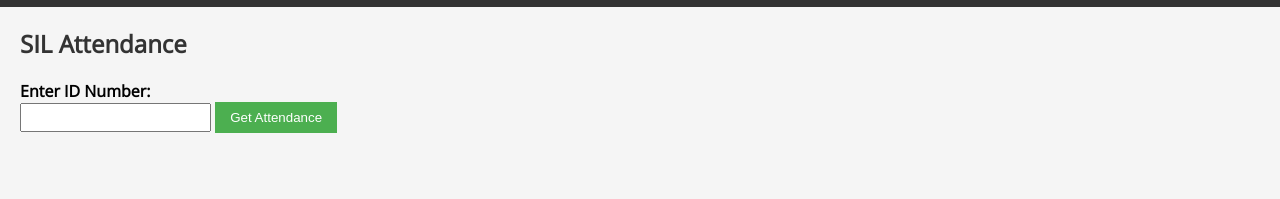
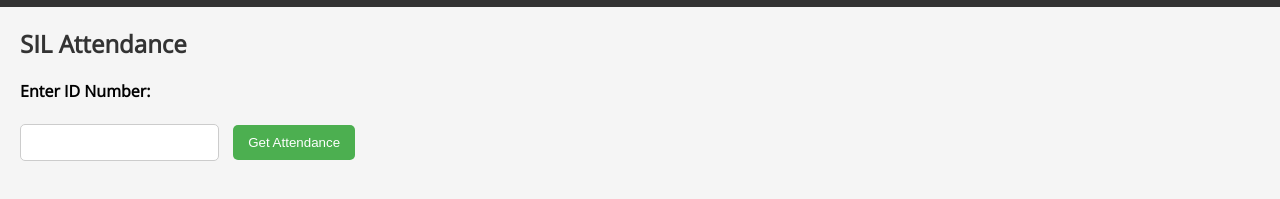
Before and after one commit to Babaafrid/SIL, a plain HTML site: page index.html in a window 1280 px wide. Shown: the part 75-274 px from the top of the page. Drawn offline with nearby package versions, Linux system fonts and the light colour scheme.

Commit message:
Second Commit

```diff
--- a/styles.css
+++ b/styles.css
@@ -60,15 +60,19 @@ label {
 }
 
 input {
-    padding: 5px;
+    padding: 10px;
+    border: 1px solid #ccc;
+    border-radius: 5px;
+    margin-right: 10px;
     margin-bottom: 10px;
 }
 
 button {
-    padding: 8px 15px;
+    padding: 10px 15px;
     background-color: #4caf50;
-    color: #fff;
+    color: white;
     border: none;
+    border-radius: 5px;
     cursor: pointer;
 }
 
```
Also changed, not shown: index.html (+1 -0 lines).
